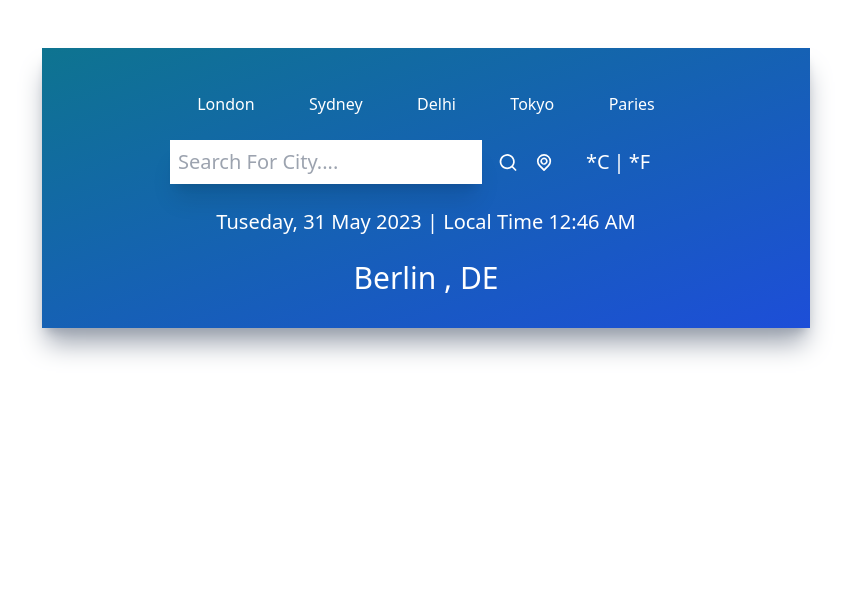
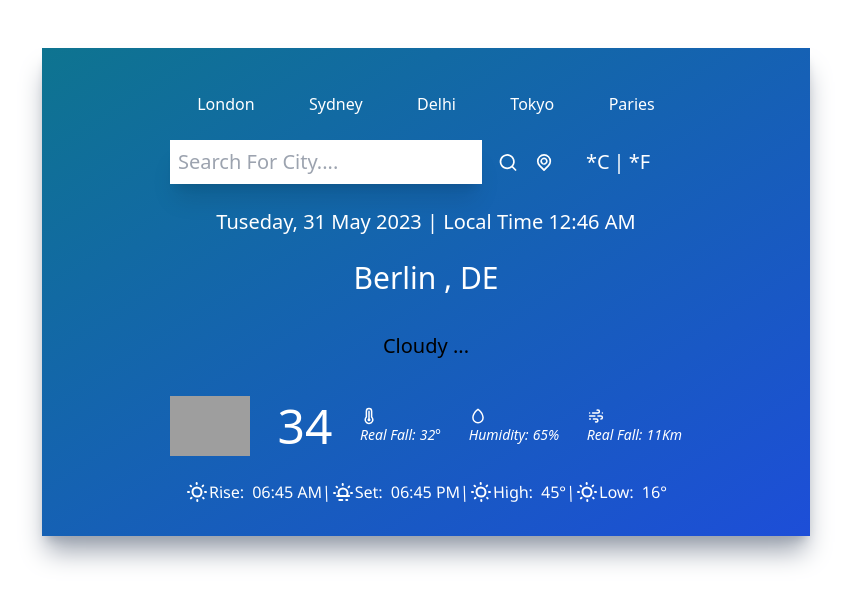
Before and after one commit to Dager1/WeatherApp, a React (Vite) app: page / in a window 1280 px wide. Shown: the top 604 px of the page, without its empty margins (214-1065 px from the left). Built offline with nearby package versions, Linux system fonts and the light colour scheme; grey boxes are pictures that could not be loaded.

Commit message:
chore:Created Temperature and deatail components

```diff
--- a/src/App.jsx
+++ b/src/App.jsx
@@ -3,6 +3,7 @@ import "./App.css";
 import TopButtons from "./components/TopButtons";
 import Inputs from "./components/Inputs";
 import TimeAndLocation from "./components/TimeAndLocation";
+import TemperatureAndDeatails from "./components/TemperatureAndDeatails";
 
 function App() {
   return (
@@ -10,6 +11,7 @@ function App() {
       <TopButtons />
       <Inputs />
       <TimeAndLocation />
+      <TemperatureAndDeatails />
     </div>
   );
 }
--- /dev/null
+++ b/src/components/TemperatureAndDeatails.jsx
@@ -0,0 +1,72 @@
+import React from "react";
+import {
+  UilTemperature,
+  UilTear,
+  UilWind,
+  UilSun,
+  UilSunset,
+} from "@iconscout/react-unicons";
+
+function TemperatureAndDeatails() {
+  return (
+    <div>
+      <div className="flex justify-center items-center py-6 text-xl to-cyan-300">
+        <p>Cloudy ...</p>
+      </div>
+      <div className="flex flex-row items-center justify-between text-white py-3">
+        <img
+          src="https://openweathermap.org/img/wn/10d@2x.png"
+          className="w-20"></img>
+        <p className="text-5xl ">34</p>
+
+        <div className="flex flex-col space-y-2">
+          <div className="felx font-light text-sm italic justify-center">
+            <UilTemperature size={18} className="mr-1" />
+            Real Fall:
+            <span className="font-medium ml-1">32°</span>
+          </div>
+        </div>
+        <div className="flex flex-col space-y-2">
+          <div className="felx font-light text-sm italic justify-center">
+            <UilTear size={18} className="mr-1" />
+            Humidity:
+            <span className="font-medium ml-1">65%</span>
+          </div>
+        </div>
+        <div className="flex flex-col space-y-2">
+          <div className="felx font-light text-sm italic justify-center">
+            <UilWind size={18} className="mr-1" />
+            Real Fall:
+            <span className="font-medium ml-1">11Km</span>
+          </div>
+        </div>
+      </div>
+      <div className=" flex items-center justify-center skew-x-2 text-white py-3">
+        <UilSun />
+        <p className=" font-light">
+          Rise: <span className="font-medium ml-1"> 06:45 AM</span>
+        </p>
+        <p className=" font-light">|</p>
+
+        <UilSunset />
+        <p className=" font-light">
+          Set: <span className="font-medium ml-1"> 06:45 PM</span>
+        </p>
+        <p className=" font-light">|</p>
+
+        <UilSun />
+        <p className=" font-light">
+          High: <span className="font-medium ml-1">45°</span>
+        </p>
+        <p className=" font-light">|</p>
+
+        <UilSun />
+        <p className=" font-light">
+          Low: <span className="font-medium ml-1"> 16°</span>
+        </p>
+      </div>
+    </div>
+  );
+}
+
+export default TemperatureAndDeatails;
```
